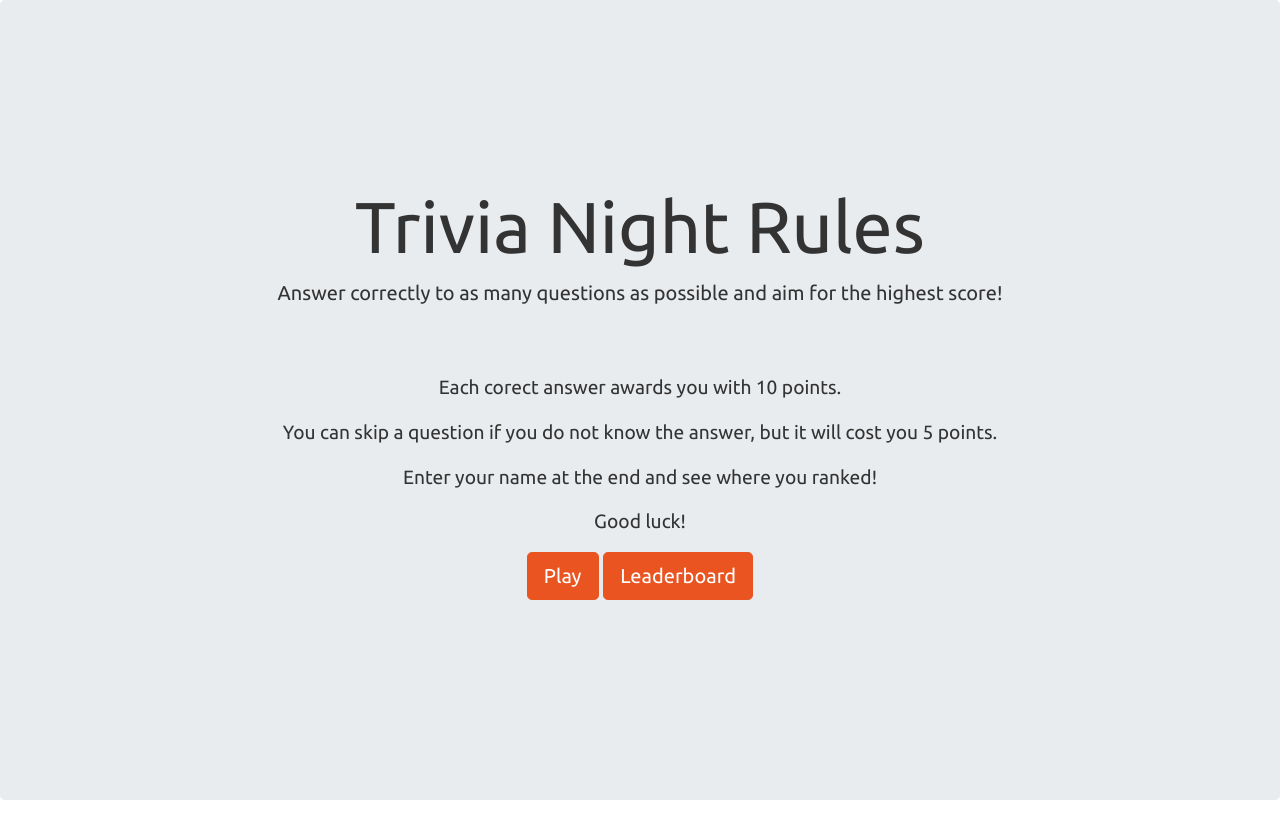
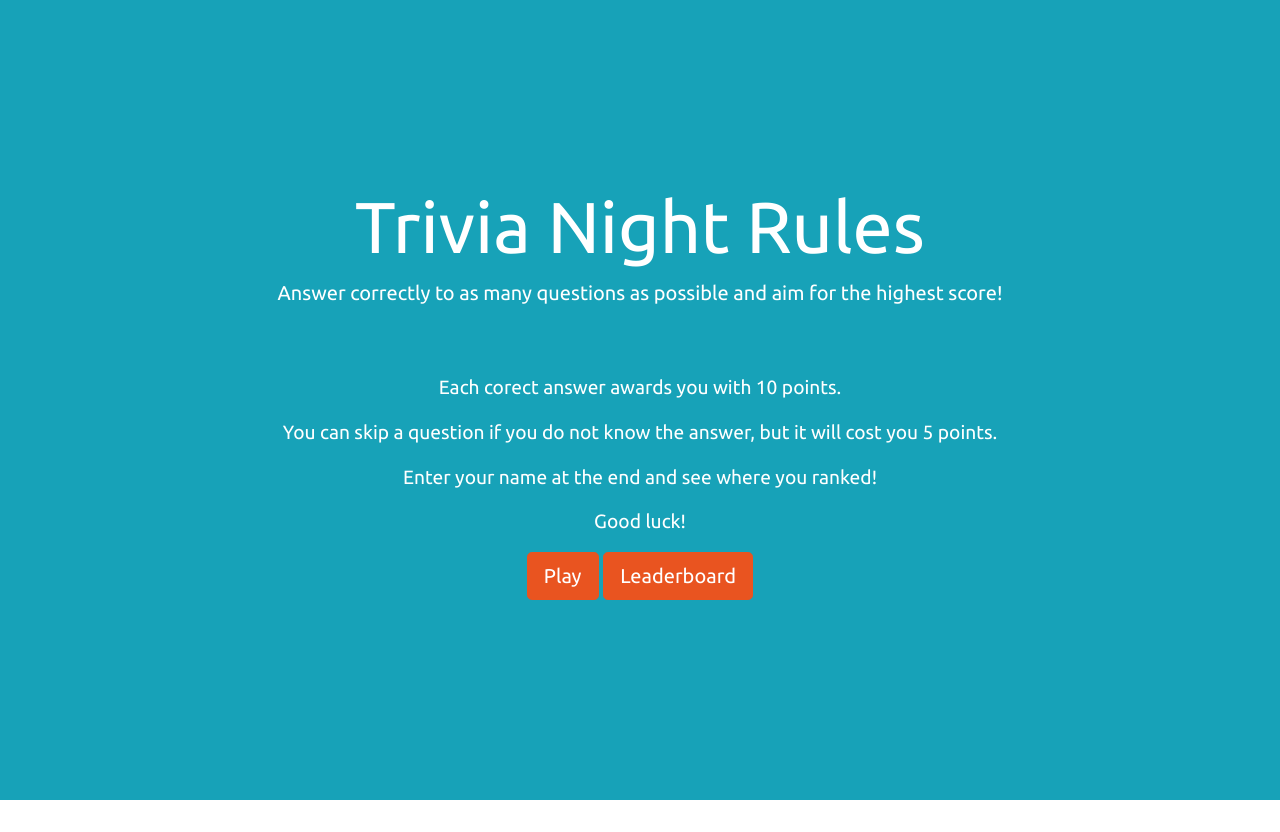
Before and after one commit to soare23/trivia, a Flask app: page /rules in a window 1280 px wide. Shown: the part 56-888 px from the top of the page. Run offline with Flask 2, Linux system fonts and the light colour scheme; some libraries are stand-ins or nearby versions.

Commit message:
small design tweaks

```diff
--- a/static/rules.css
+++ b/static/rules.css
@@ -8,6 +8,10 @@ body {
   display: flex;
   justify-content: center;
   flex-direction: column;
+  background-color: var(--info);
+  color: var(--white);
+  border-radius: 0;
+  border: none;
 }
 p {
   font-size: larger;
```
